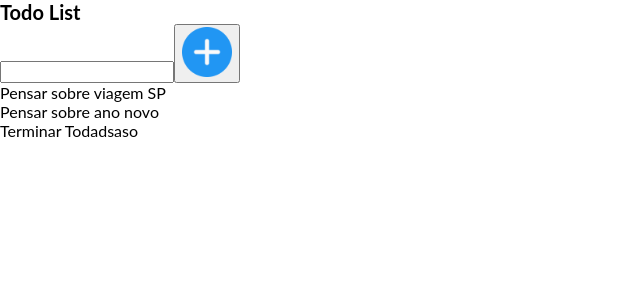
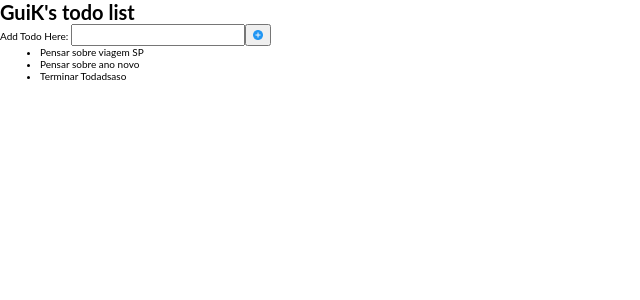
Before and after one commit to GuiCoelhoDev/todo-list, a React (Create React App) app: page / in a window 1280 px wide. Shown: the top 300 px of the page, without its empty margins (0-640 px from the left). Built offline with nearby package versions, Linux system fonts and the light colour scheme.

Commit message:
feat: adiciona todos utilizando o campo de input

```diff
--- /dev/null
+++ b/src/components/Todo/index.js
@@ -0,0 +1,5 @@
+const Todo = ({ todo }) => {
+  return <li key={todo.key}>{todo.description}</li>;
+};
+
+export default Todo;
--- a/src/pages/TodoList/index.js
+++ b/src/pages/TodoList/index.js
@@ -1,32 +1,54 @@
 import AddTodoLogo from "../../assets/images/plus.png";
 import { AddTodoImg } from "./styles";
+import { useState } from "react";
+import Todo from "../../components/Todo";
 
 const TodoList = () => {
-  const todos = [
+  const initialTodos = [
     { description: "Pensar sobre viagem SP", id: Math.random(), done: true },
     { description: "Pensar sobre ano novo", id: Math.random(), done: false },
     { description: "Terminar Todadsaso", id: Math.random(), done: false },
   ];
 
+  const [todos, setTodos] = useState(initialTodos);
+  const [value, setValue] = useState("");
+
+  const handleClick = () => {
+    const todo = { description: value, id: Math.random(), done: false };
+    setTodos([...todos, todo]);
+  };
+
+  // Adicionar estrutura, funcionalidade, estado, estilo
+  // Meu input está pronto, agora eu quero adicionar oq escrevo na lista do map.
+  // Bom, adicionei oq eu escrevo no estado, agora quero adicionar o estado no todos hmm
+  // Blz, resolvi o problema fazendo a função handleClick
+  // Agora que consigo adicionar os todos, quero poder marcar-los quando eles estiverem prontos.
+  // Fazer o botão para apagar e altrerar
+
   return (
     <div>
-      <h1>Todo List</h1>
+      <h1>GuiK's todo list</h1>
       <div>
-        <input required type="text"></input>
+        <label htmlFor="addTodoHere">Add Todo Here: </label>
+        <input
+          onChange={(event) => {
+            setValue(event.target.value);
+          }}
+          name="addTodoHere"
+          id="addTodoHere"
+          required
+          type="text"
+        ></input>
 
-        <button type="submit">
+        <button onClick={handleClick} type="submit">
           <AddTodoImg src={AddTodoLogo} />
         </button>
       </div>
-      <div>
+      <ul>
         {todos.map((todo) => {
-          return (
-            <div key={todo.id}>
-              <p>{todo.description}</p>
-            </div>
-          );
+          return <Todo todo={todo}></Todo>;
         })}
-      </div>
+      </ul>
     </div>
   );
 };
--- a/src/pages/TodoList/styles.js
+++ b/src/pages/TodoList/styles.js
@@ -1,7 +1,7 @@
 import styled from "styled-components";
 
 export const AddTodoImg = styled.img`
-  --size: 5rem;
+  --size: 1rem;
   height: var(--size);
   width: var(--size);
 `;
```
Also changed, not shown: src/components/Todo/styles.js (added), 1 other file (tests, documents, lock files or other folders).
